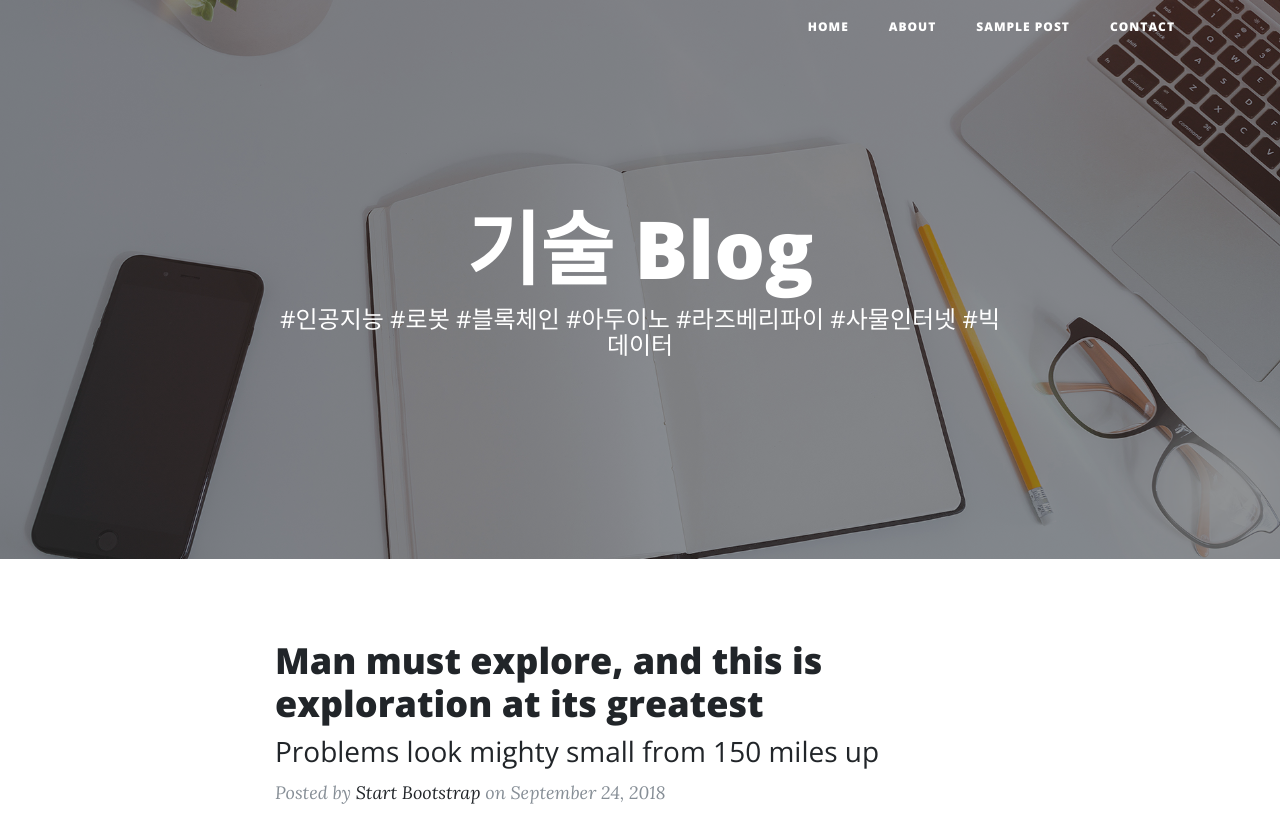
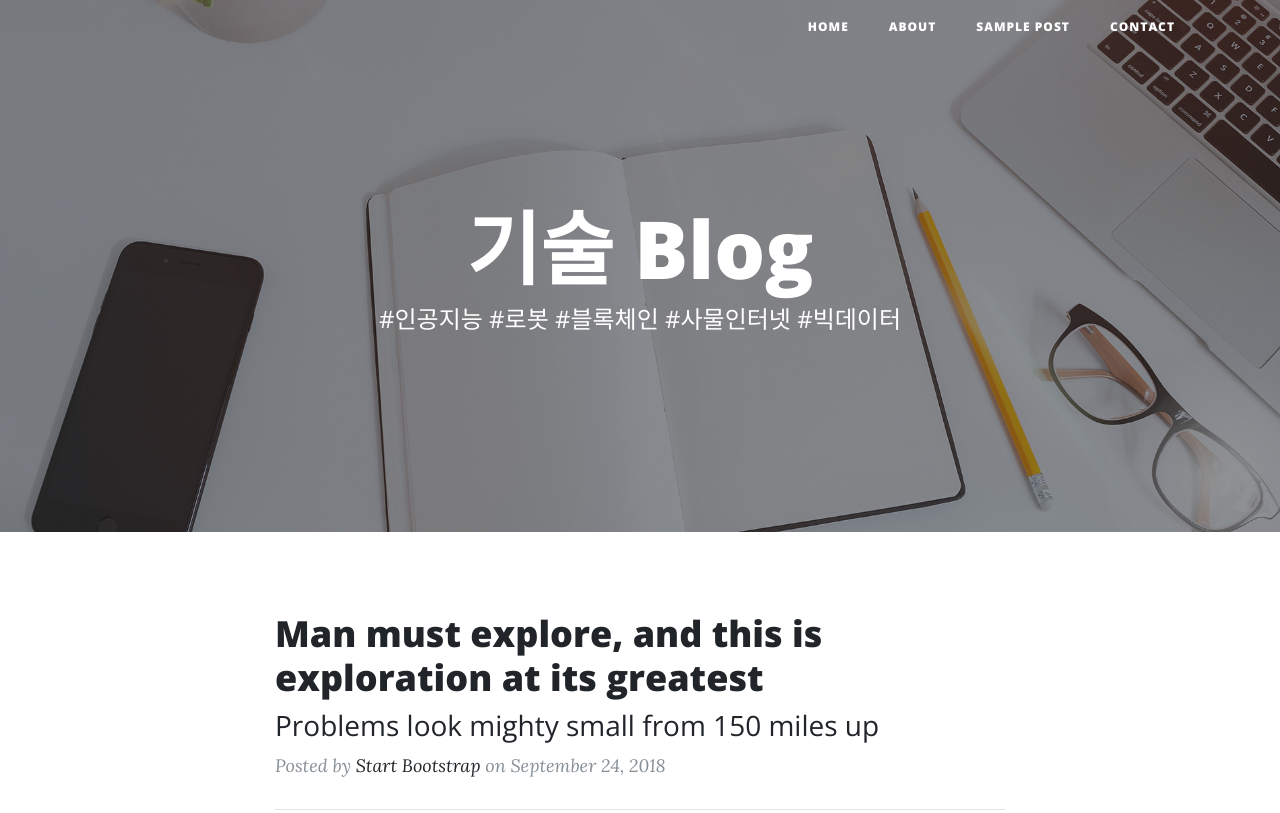
Before and after one commit to robertchoi/robertchoi.github.io, a website: page index.html in a window 1280 px wide. Shown: the top 813 px of the page. Drawn offline with nearby package versions, Linux system fonts and the light colour scheme.

Commit message:
change sub head

```diff
--- a/index.html
+++ b/index.html
@@ -60,7 +60,7 @@
           <div class="col-lg-8 col-md-10 mx-auto">
             <div class="site-heading">
               <h1>기술 Blog</h1>
-              <span class="subheading">#인공지능 #로봇 #블록체인 #아두이노 #라즈베리파이 #사물인터넷 #빅데이터</span>
+              <span class="subheading">#인공지능 #로봇 #블록체인 #사물인터넷 #빅데이터</span>
             </div>
           </div>
         </div>
```
